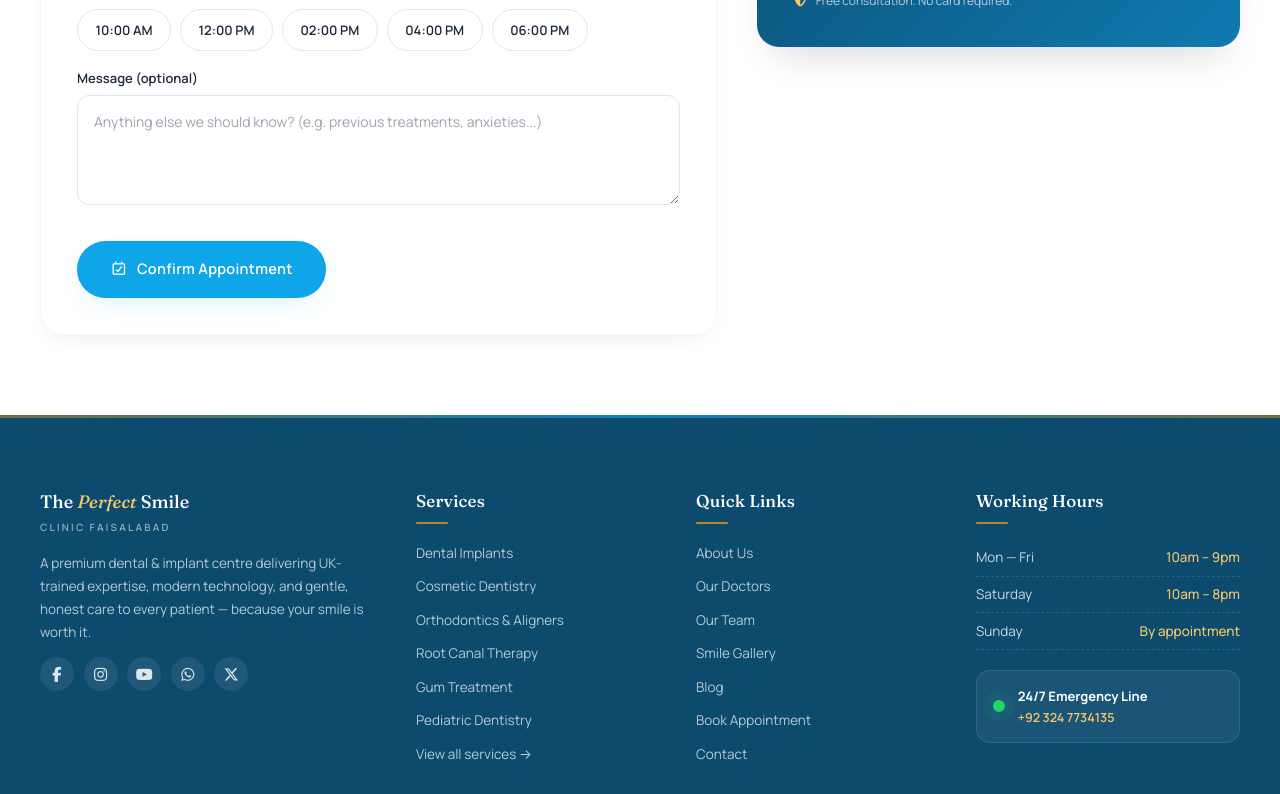
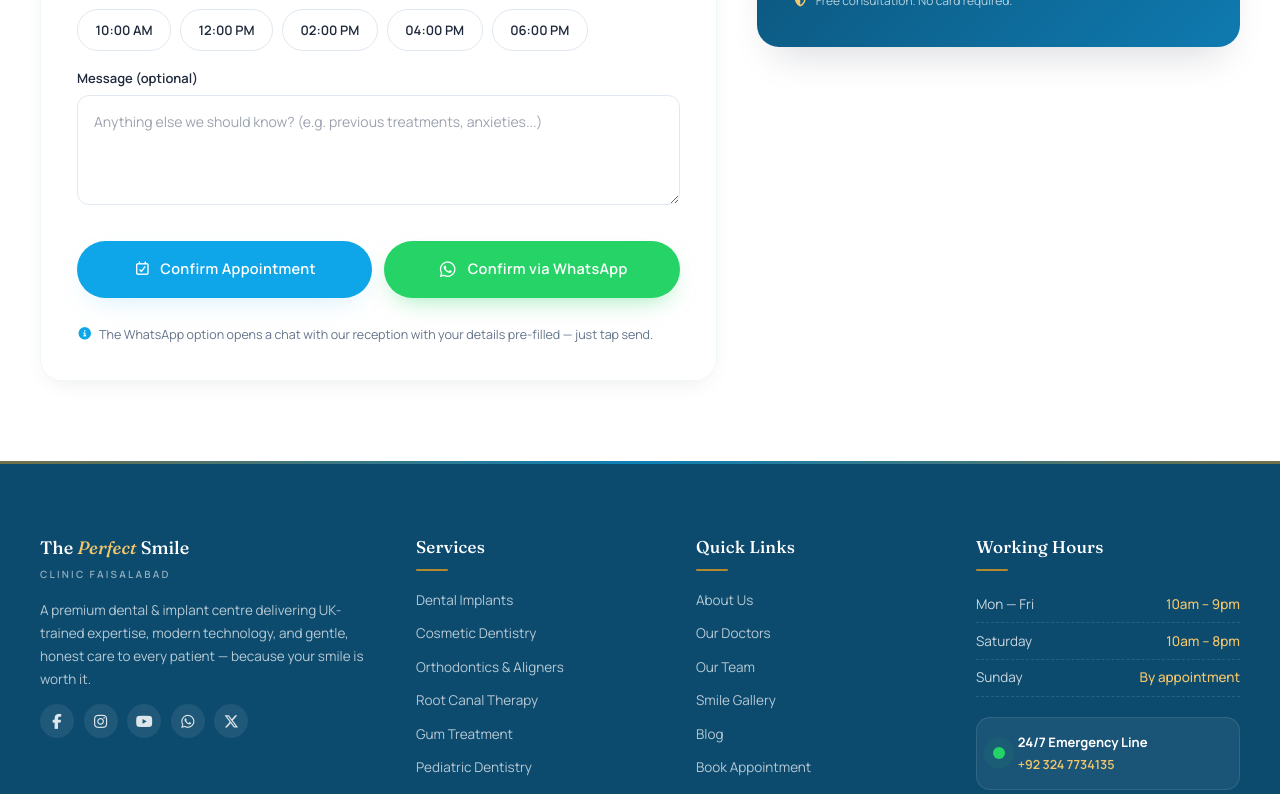
Before and after one commit to ahmii7080/Perfect-smile, an Angular app: page /appointment in a window 1280 px wide. Shown: the part 1166-1960 px from the top of the page. Built offline with nearby package versions, Linux system fonts and the light colour scheme.

Commit message:
add whatsaapp appointment n

```diff
--- a/src/app/pages/appointment/appointment.html
+++ b/src/app/pages/appointment/appointment.html
@@ -73,6 +73,7 @@
           <textarea class="form-control" formControlName="message" placeholder="Anything else we should know? (e.g. previous treatments, anxieties...)"></textarea>
         </div>
 
+        <div class="appt-actions">
           <button type="submit" class="btn btn-primary appt-submit" [disabled]="submitting()">
             <ng-container *ngIf="!submitting(); else loading">
               <i class="fa-regular fa-calendar-check"></i> Confirm Appointment
@@ -81,6 +82,15 @@
               <i class="fa-solid fa-spinner fa-spin"></i> Sending...
             </ng-template>
           </button>
+
+          <button type="button" class="btn btn-wa appt-submit" (click)="confirmWhatsApp()">
+            <i class="fa-brands fa-whatsapp"></i> Confirm via WhatsApp
+          </button>
+        </div>
+        <p class="appt-or">
+          <i class="fa-solid fa-circle-info"></i>
+          The WhatsApp option opens a chat with our reception with your details pre-filled — just tap send.
+        </p>
 
         <div class="appt-toast" *ngIf="toast() as t" [class.is-ok]="t.ok">
           <i class="fa-solid fa-circle-check"></i>
--- a/src/app/pages/appointment/appointment.scss
+++ b/src/app/pages/appointment/appointment.scss
@@ -36,11 +36,36 @@
   color: #fff; box-shadow: var(--shadow-soft);
 }
 
+.appt-actions {
+  display: flex; flex-wrap: wrap; gap: 0.75rem;
+  margin-top: 0.75rem;
+}
 .appt-submit {
-  align-self: flex-start; margin-top: 0.75rem;
-  padding: 0.95rem 2rem; font-size: 14.5px;
+  padding: 0.95rem 1.75rem; font-size: 14.5px;
+  flex: 1 1 220px;
 }
 .appt-submit:disabled { opacity: 0.7; cursor: not-allowed; }
+
+.btn-wa {
+  background: #25D366;
+  color: #fff;
+  box-shadow: 0 10px 24px -10px rgba(37,211,102,0.5);
+}
+.btn-wa:hover { background: #1ebe5d; color: #fff; }
+.btn-wa i { font-size: 18px; }
+
+.appt-or {
+  margin: 0.75rem 0 0;
+  font-size: 12.5px;
+  color: var(--color-text-muted);
+  display: inline-flex; align-items: flex-start; gap: 0.4rem;
+  line-height: 1.5;
+}
+.appt-or i { color: var(--color-primary); margin-top: 2px; }
+
+@media (max-width: 480px) {
+  .appt-submit { flex: 1 1 100%; }
+}
 
 .appt-toast {
   background: #ECFDF5; color: #065F46;
--- a/src/app/pages/appointment/appointment.ts
+++ b/src/app/pages/appointment/appointment.ts
@@ -64,4 +64,40 @@ export class AppointmentPage implements OnInit {
       setTimeout(() => this.toast.set(null), 6000);
     });
   }
+
+  /**
+   * Open WhatsApp on the patient's phone with all form details
+   * pre-filled as a message addressed to the clinic reception number.
+   */
+  confirmWhatsApp() {
+    if (this.form.invalid) {
+      this.form.markAllAsTouched();
+      return;
+    }
+    const v = this.form.value;
+
+    const serviceTitle = this.services().find(s => s.slug === v.service)?.title ?? v.service;
+    const doctorLabel  = v.doctor === 'any'
+      ? 'Any available doctor'
+      : (this.doctors().find(d => d.slug === v.doctor)?.name ?? v.doctor);
+
+    const lines = [
+      '*Appointment Request — The Perfect Smile*',
+      '',
+      `*Name:* ${v.fullName}`,
+      `*Phone:* ${v.phone}`,
+      `*Email:* ${v.email}`,
+      `*Service:* ${serviceTitle}`,
+      `*Doctor:* ${doctorLabel}`,
+      `*Date:* ${v.date}`,
+      `*Time:* ${v.timeSlot}`
+    ];
+    if (v.message && v.message.trim()) {
+      lines.push('', `*Message:* ${v.message}`);
+    }
+    lines.push('', 'Please confirm my appointment. Thank you.');
+
+    const text = encodeURIComponent(lines.join('\n'));
+    window.open(`https://wa.me/923247734135?text=${text}`, '_blank', 'noopener');
+  }
 }
```
Lines whose indentation alone changed are shown as unchanged.
